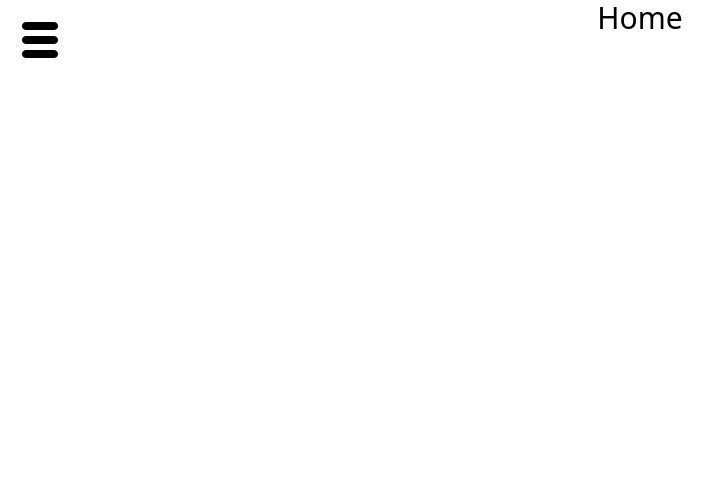
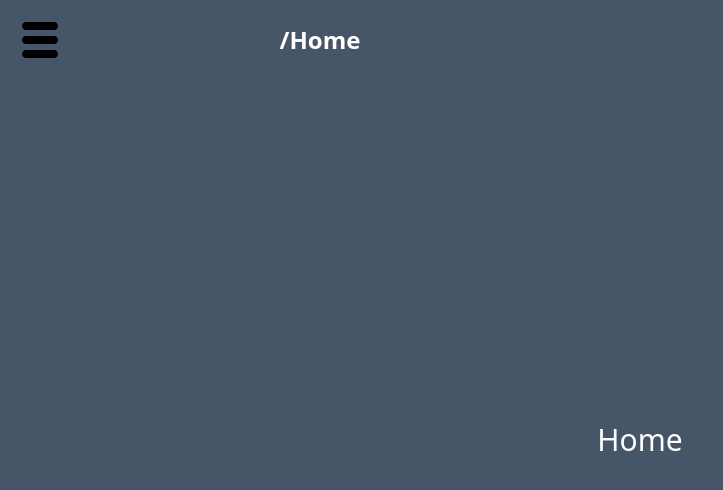
Before and after one commit to PabloESanabriaQ/project-manager, a React (Vite) app: page / in a window 1280 px wide. Shown: the top 490 px of the page, without its empty margins (0-723 px from the left). Built offline with nearby package versions, Linux system fonts and the light colour scheme.

Commit message:
Add breadcrumb, Change Home to main

```diff
--- a/src/App.tsx
+++ b/src/App.tsx
@@ -1,14 +1,14 @@
 import { useState } from "react";
 import NavBar from "./components/NavBar";
 import Home from "./components/Home";
-
+import NavMenu from "./components/NavMenu";
 import hamburguer from "./assets/hamburguer.png";
 
 function App() {
   const [openNav, setOpenNav] = useState(false);
 
   return (
-    <div className="App flex flex-col w-full h-full items-center">
+    <div className="App flex flex-col w-full h-full items-center bg-slate-600">
       <header className="w-full">
         <img
           onClick={() => setOpenNav(!openNav)}
@@ -18,8 +18,11 @@ function App() {
           }`}
         />
         <NavBar open={openNav} setOpen={setOpenNav} />
+        <NavMenu />
+      </header>
+      <main className="flex w-full h-full items-center justify-center flex-col">
         <Home />
-      </header>
+      </main>
     </div>
   );
 }
--- a/src/components/Home.tsx
+++ b/src/components/Home.tsx
@@ -1,7 +1,7 @@
 export default function Home() {
   return (
-    <div className="flex flex-col w-full h-full items-center justify-center">
-      <h1 className="text-3xl">Home</h1>
-    </div>
+    <>
+      <h1 className="text-3xl text-white">Home</h1>
+    </>
   );
 }
--- a/src/components/NavMenu.tsx
+++ b/src/components/NavMenu.tsx
@@ -1,8 +1,7 @@
-export default function NavMenu({ open }: { open: boolean }) {
-  if (open) return null;
+export default function NavMenu() {
   return (
-    <nav className="w-screen h-20 flex justify-evenly items-center">
-      <span className="text-xl font-bold">Here we are</span>
-    </nav>
+    <section className="w-1/2 h-20 min-h-fit flex items-center justify-center">
+      <span className="text-2xl font-semibold text-white ">/Home</span>
+    </section>
   );
 }
```
